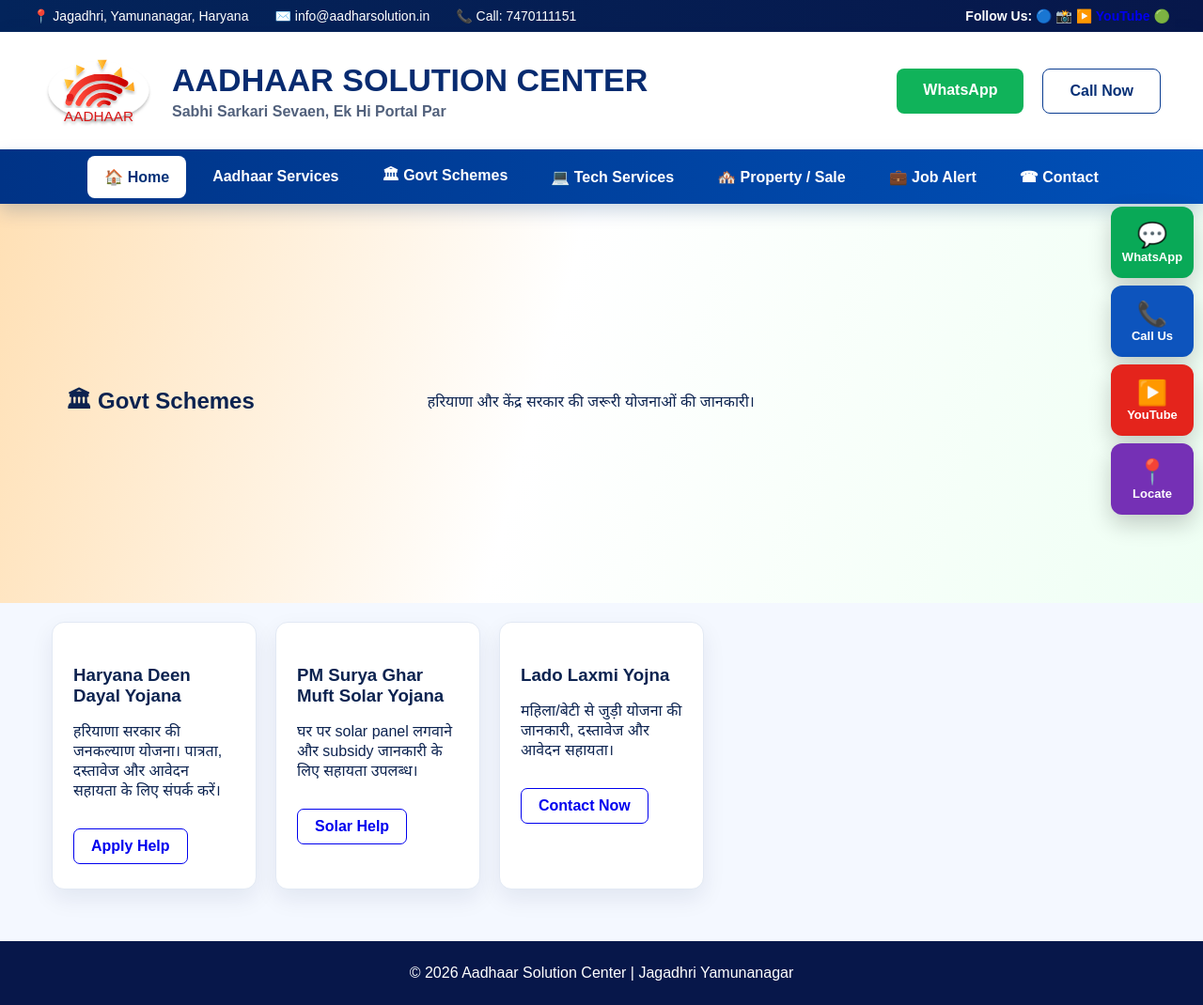
After one commit to hardev86/aadhar-solution-jagadhri, a Flask app: page /govt-schemes in a window 1280 px wide. The commit adds this page. Shown: the whole page at 94% size. Run offline with Flask 3, Linux system fonts and the light colour scheme.

Commit message:
Added Govt Schemes and Tech Services pages

```diff
--- a/app.py
+++ b/app.py
@@ -107,7 +107,14 @@ def jobs():
     with get_db() as db:
         job_list = db.execute('SELECT * FROM jobs ORDER BY id DESC').fetchall()
     return render_template('jobs.html', jobs=job_list, categories=JOB_CATEGORIES)
+@app.route('/govt-schemes')
+def govt_schemes():
+    return render_template('govt_schemes.html')
 
+
+@app.route('/tech-services')
+def tech_services():
+    return render_template('tech_services.html')
 
 @app.route('/contact', methods=['GET', 'POST'])
 def contact():
--- a/templates/base.html
+++ b/templates/base.html
@@ -1,8 +1,34 @@
 <!doctype html><html lang="hi"><head><meta charset="utf-8"><meta name="viewport" content="width=device-width, initial-scale=1"><title>Aadhaar Solution Center</title><link rel="stylesheet" href="{{ url_for('static', filename='css/style.css') }}"></head><body>
-<div class="top"><span>📍 Jagadhri, Yamunanagar, Haryana</span><span>✉️ info@aadharsolution.in</span><span>📞 +91 98765 43210</span><b>Follow Us: 🔵 📸 ▶️ 🟢</b></div>
-<header class="head"><a class="brand" href="{{ url_for('index') }}"><img src="{{ url_for('static', filename='img/aadhaar-logo.svg') }}"><div><h1>AADHAAR SOLUTION CENTER</h1><p>Sabhi Sarkari Sevaen, Ek Hi Portal Par</p></div></a><div class="headBtns"><a class="outline" href="{{ url_for('admin') }}">⚙️ Admin</a><a class="wh" href="https://wa.me/919876543210">WhatsApp</a></div></header>
-<nav><a href="{{ url_for('index') }}">🏠 Home</a><a href="{{ url_for('services', service_name='aadhaar') }}">Aadhaar Services</a><a href="{{ url_for('services', service_name='pan') }}">PAN Services</a><a href="{{ url_for('services', service_name='passport') }}">Passport</a><a href="{{ url_for('services', service_name='familyid') }}">Family ID</a><a href="{{ url_for('services', service_name='gazette') }}">Gazette</a><a href="{{ url_for('property_page') }}">🏘️ Property / Sale</a><a href="{{ url_for('jobs') }}">💼 Job Alert</a><a href="{{ url_for('contact') }}">☎ Contact</a></nav>
+<div class="top"><span>📍 Jagadhri, Yamunanagar, Haryana</span><span>✉️ info@aadharsolution.in</span><span>📞 Call: 7470111151</span><b>Follow Us: 🔵 📸 <a href="http://www.youtube.com/@hndusanatanaaryawartdharam9740" target="_blank">▶️ YouTube</a> 🟢</b></div>
+
+<header class="head">
+<a class="brand" href="{{ url_for('index') }}"><img src="{{ url_for('static', filename='img/aadhaar-logo.svg') }}"><div><h1>AADHAAR SOLUTION CENTER</h1><p>Sabhi Sarkari Sevaen, Ek Hi Portal Par</p></div></a>
+<div class="headBtns">
+<a class="wh" href="https://wa.me/919053336415" target="_blank">WhatsApp</a>
+<a class="outline" href="tel:+917470111151">Call Now</a>
+</div>
+</header>
+
+<nav>
+<a href="{{ url_for('index') }}">🏠 Home</a>
+<a href="{{ url_for('services', service_name='aadhaar') }}">Aadhaar Services</a>
+<a href="{{ url_for('govt_schemes') }}">🏛 Govt Schemes</a>
+<a href="{{ url_for('tech_services') }}">💻 Tech Services</a>
+<a href="{{ url_for('property_page') }}">🏘️ Property / Sale</a>
+<a href="{{ url_for('jobs') }}">💼 Job Alert</a>
+<a href="{{ url_for('contact') }}">☎ Contact</a>
+</nav>
+
 {% with messages = get_flashed_messages() %}{% if messages %}<div class="flash">{{ messages[0] }}</div>{% endif %}{% endwith %}
 <main>{% block content %}{% endblock %}</main>
-<div class="float"><a class="wa" href="https://wa.me/919876543210">💬<b>WhatsApp</b></a><a class="call" href="tel:+919876543210">📞<b>Call Us</b></a><a class="yt" href="#">▶️<b>YouTube</b></a><a class="loc" href="#">📍<b>Locate</b></a></div>
-<footer>© 2026 Aadhaar Solution Center | Jagadhri Yamunanagar</footer><script src="{{ url_for('static', filename='js/main.js') }}"></script></body></html>
+
+<div class="float">
+<a class="wa" href="https://wa.me/919053336415" target="_blank">💬<b>WhatsApp</b></a>
+<a class="call" href="tel:+917470111151">📞<b>Call Us</b></a>
+<a class="yt" href="http://www.youtube.com/@hndusanatanaaryawartdharam9740" target="_blank">▶️<b>YouTube</b></a>
+<a class="loc" href="#">📍<b>Locate</b></a>
+</div>
+
+<footer>© 2026 Aadhaar Solution Center | Jagadhri Yamunanagar</footer>
+<script src="{{ url_for('static', filename='js/main.js') }}"></script>
+</body></html>
--- /dev/null
+++ b/templates/govt_schemes.html
@@ -0,0 +1,27 @@
+{% extends "base.html" %}
+{% block content %}
+<section class="hero">
+  <h2>🏛 Govt Schemes</h2>
+  <p>हरियाणा और केंद्र सरकार की जरूरी योजनाओं की जानकारी।</p>
+</section>
+
+<section class="cards">
+  <div class="card">
+    <h3>Haryana Deen Dayal Yojana</h3>
+    <p>हरियाणा सरकार की जनकल्याण योजना। पात्रता, दस्तावेज और आवेदन सहायता के लिए संपर्क करें।</p>
+    <a class="btn" href="https://wa.me/919053336415" target="_blank">Apply Help</a>
+  </div>
+
+  <div class="card">
+    <h3>PM Surya Ghar Muft Solar Yojana</h3>
+    <p>घर पर solar panel लगवाने और subsidy जानकारी के लिए सहायता उपलब्ध।</p>
+    <a class="btn" href="https://wa.me/919053336415" target="_blank">Solar Help</a>
+  </div>
+
+  <div class="card">
+    <h3>Lado Laxmi Yojna</h3>
+    <p>महिला/बेटी से जुड़ी योजना की जानकारी, दस्तावेज और आवेदन सहायता।</p>
+    <a class="btn" href="https://wa.me/919053336415" target="_blank">Contact Now</a>
+  </div>
+</section>
+{% endblock %}
```
Also changed, not shown: templates/tech_services.html (added, +21 -0 lines).
